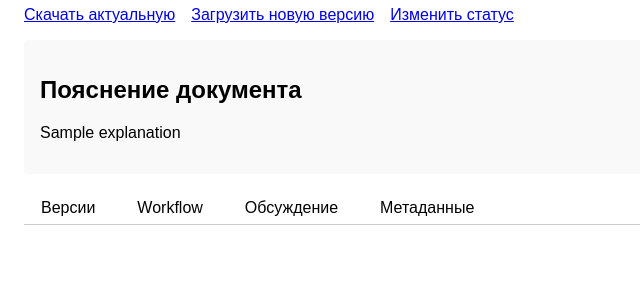
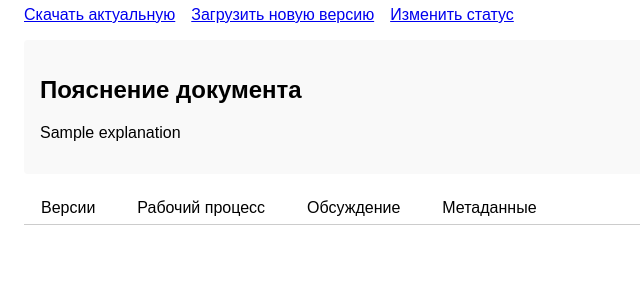
Before and after one commit to levindanil05/Graduate-work, a Django app: template src/education_site/plans/templates/plans/document_detail.html in a window 1280 px wide. Shown: the part 150-450 px from the top of the page, without its empty margins (0-640 px from the left). Run offline with Django 5.2, Linux system fonts and the light colour scheme; the template is opened without the code that fills it: most values are stand-ins (such as "Sample title", 1, 10 or a date in 2020); data that the repository does not hold is empty.

Commit message:
fix(lang): to RU

```diff
--- a/src/education_site/plans/templates/plans/document_detail.html
+++ b/src/education_site/plans/templates/plans/document_detail.html
@@ -74,7 +74,7 @@
 
     <nav class="tabs">
         <a href="?tab=versions" class="{% if tab == 'versions' %}active{% endif %}">Версии</a>
-        <a href="?tab=workflow" class="{% if tab == 'workflow' %}active{% endif %}">Workflow</a>
+        <a href="?tab=workflow" class="{% if tab == 'workflow' %}active{% endif %}">Рабочий процесс</a>
         <a href="?tab=discussion" class="{% if tab == 'discussion' %}active{% endif %}">Обсуждение</a>
         <a href="?tab=metadata" class="{% if tab == 'metadata' %}active{% endif %}">Метаданные</a>
     </nav>
```
